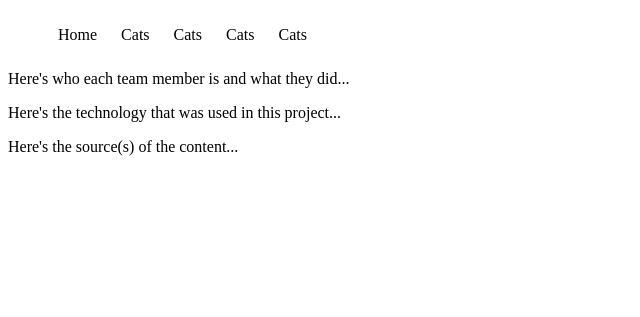
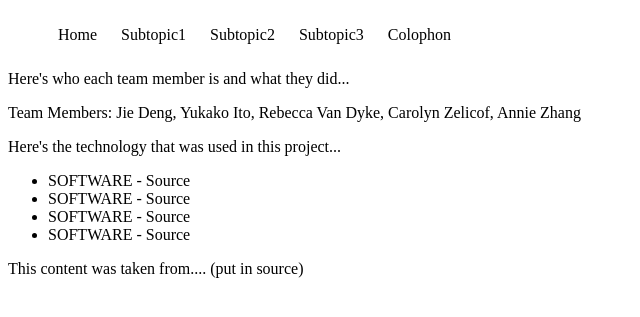
Before and after one commit to yito2/team8-website, a PHP site: page /colophon.php in a window 1280 px wide. Shown: the top 317 px of the page, without its empty margins (0-640 px from the left). Run offline with PHP 8.4, Linux system fonts and the light colour scheme.

Commit message:
Nav Bar, Colophon
Edited nav bar content, put in more concrete info on colophon

```diff
--- a/colophon.php
+++ b/colophon.php
@@ -22,9 +22,19 @@ what are the sources of the content?
 <div class="nav-bar" ><?php include("nav.php");?></div>
 
 <p> Here's who each team member is and what they did...</p>
+
+Team Members: Jie Deng, Yukako Ito, Rebecca Van Dyke, Carolyn Zelicof, Annie Zhang
+
+
 <p> Here's the technology that was used in this project...</p>
-<p> Here's the source(s) of the content...</p>
+	<ul>
+		<li>SOFTWARE - Source</li>
+		<li>SOFTWARE - Source</li>
+		<li>SOFTWARE - Source</li>
+		<li>SOFTWARE - Source</li>
+	</ul>
 
+<p>This content was taken from.... (put in source)</p>
 
 </body>
 
--- a/nav.php
+++ b/nav.php
@@ -1,7 +1,7 @@
 <ul>
 	<li <?php if($thisPage=="home") { echo 'class="active"'; } ?>><a href="index.php">Home</a></li>
-	<li <?php if($thisPage=="page1") { echo 'class="active"'; } ?>><a href="subtopic1.php">Cats</a></li>
-	<li <?php if($thisPage=="page2") { echo 'class="active"'; } ?>><a href="subtopic2.php">Cats</a></li>
-	<li <?php if($thisPage=="page3") { echo 'class="active"'; } ?>><a href="subtopic3.php">Cats</a></li>
-	<li <?php if($thisPage=="colophon") { echo 'class="active"'; } ?>><a href="colophon.php">Cats</a></li>
+	<li <?php if($thisPage=="page1") { echo 'class="active"'; } ?>><a href="subtopic1.php">Subtopic1</a></li>
+	<li <?php if($thisPage=="page2") { echo 'class="active"'; } ?>><a href="subtopic2.php">Subtopic2</a></li>
+	<li <?php if($thisPage=="page3") { echo 'class="active"'; } ?>><a href="subtopic3.php">Subtopic3</a></li>
+	<li <?php if($thisPage=="colophon") { echo 'class="active"'; } ?>><a href="colophon.php">Colophon</a></li>
 </ul>
```
